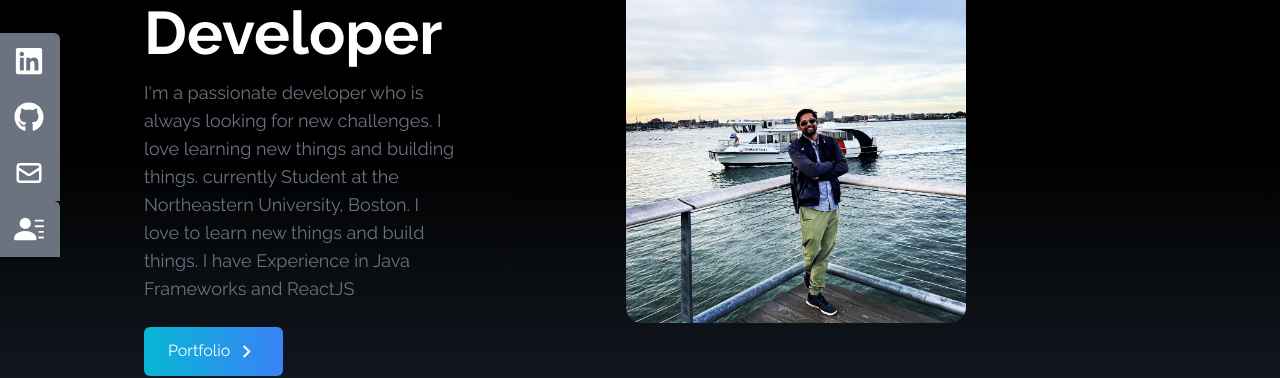
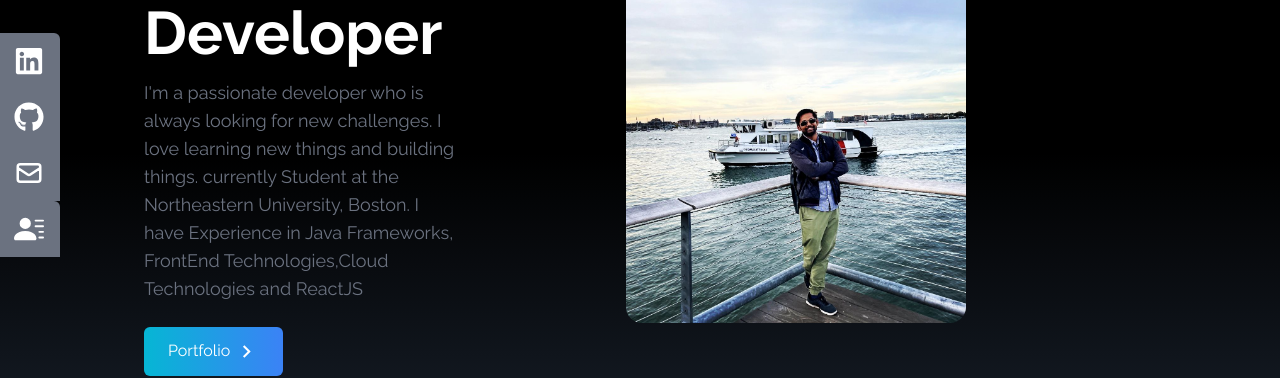
Before and after one commit to reeteshk/Portfolio, a React (Create React App) app: page / in a window 1280 px wide. Shown: the part 247-625 px from the top of the page. Built offline with nearby package versions, Linux system fonts and the light colour scheme.

Commit message:
Updating about section

```diff
--- a/src/components/Home.jsx
+++ b/src/components/Home.jsx
@@ -19,8 +19,7 @@ const Home = () => {
                     <p className="text-gray-500 py-4 max-w-md text-lg">
                         I'm a passionate developer who is always looking for new challenges. I love learning new things and building things.
                         currently Student at the Northeastern University, Boston.
-                        I love to learn new things and build things.
-                        I have Experience in Java Frameworks and ReactJS
+                        I have Experience in Java Frameworks, FrontEnd Technologies,Cloud Technologies and ReactJS
                     </p>
                     <div>
                         <Link
```
